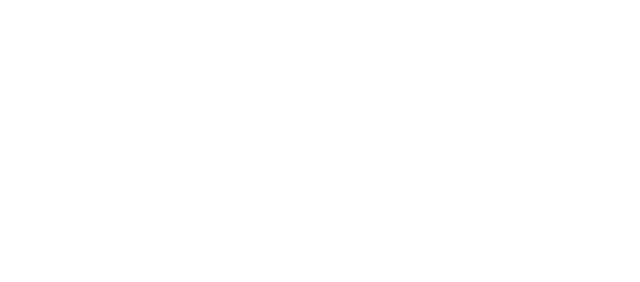
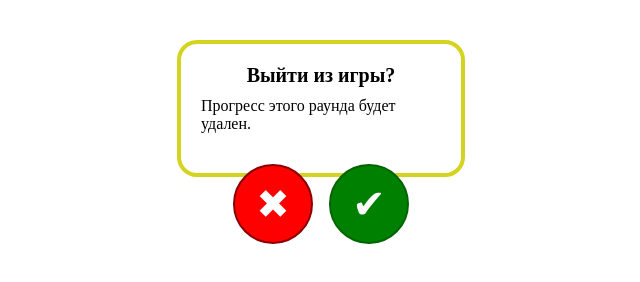
Before and after one commit to KUZMICH1988/ALIAS-APP, a plain HTML site: page верстка/pop__common_word.html in a window 1280 px wide. Shown: the whole page, without its empty margins (319-959 px from the left). Drawn offline with Linux system fonts and the light colour scheme.

Commit message:
Add some

```diff
--- a/верстка/pop__common_word.html
+++ b/верстка/pop__common_word.html
@@ -0,0 +1,27 @@
+<!DOCTYPE html>
+<html lang="en">
+<head>
+    <meta charset="UTF-8">
+    <meta name="viewport" content="width=device-width, initial-scale=1.0">
+    <title>common_word</title>
+    <link rel="stylesheet" href="./style.css">
+</head>
+<body>
+    <div class="container">
+        <div class="page__common_word">
+            <!-- <div class="home"> -->
+                <div class="common_word__form">
+
+                        <h3>Выйти из игры?</h3>
+                        <p>Прогресс этого раунда будет удален.</p>
+                        <div class="two__btn">
+                            <a href="./teams.html"><button type="submit" class="btn__circle_no"></button></a>
+                            <a href="./teams.html"><button type="reset" class="btn__circle_yes"></button></a>
+                        </div>
+
+                </div>
+            <!-- </div> -->
+        </div>
+    </div>
+</body>
+</html>
--- a/верстка/style.css
+++ b/верстка/style.css
@@ -304,7 +304,8 @@ h2 {
 /* page team name*/
 
 .team__name__form,
-.cancel__form {
+.cancel__form,
+.common_word__form{
     width: 90%;
     border: 4px solid rgb(212, 212, 32);
     background-color: #fff;
@@ -320,7 +321,8 @@ h2 {
     position: relative;
 }
 
-.team__name__form h3{
+.team__name__form h3,
+.common_word__form h3{
   text-align: center;
   font-size: 20px;
 }
@@ -460,6 +462,16 @@ font-size: 16px;
   gap: 20px;
 }
 
+.sound{
+  background-color: #fff;
+  border: none;
+  cursor: pointer;
+}
+.icon_sound{
+  height: 40px;
+  width: 40px;
+}
+
 .game_process__back1,
 .game_process__back2 {
   height: 250px;
```
Also changed, not shown: верстка/game_process.html (+5 -0 lines), верстка/pop__cancel.html (indentation only), макет/free-icon-speaker-1370664.png (added), макет/sound_PNG.png (added).
